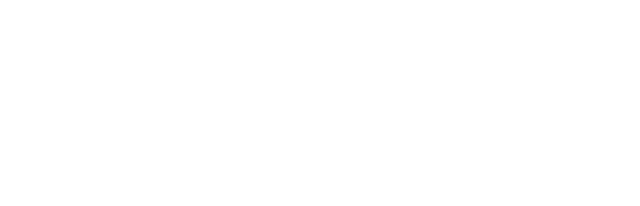
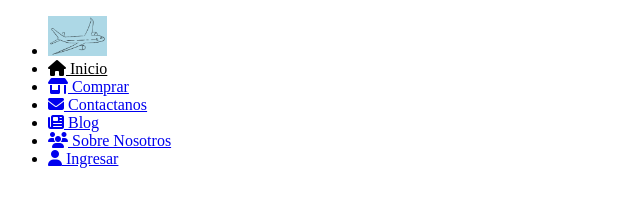
Before and after one commit to karolcordoba8267/AccesoriosViajesKJCS, a plain HTML site: page index.html in a window 1280 px wide. Shown: the whole page, without its empty margins (0-640 px from the left). Drawn offline with nearby package versions, Linux system fonts and the light colour scheme; a web font is replaced by a local one.

Commit message:
Menu Navegación

```diff
--- a/index.html
+++ b/index.html
@@ -33,7 +33,29 @@
 <body>
     <body>
         <main>
-
+            <!-- Navegación -->
+            <nav>
+                <ul class="ul">
+                    <li class="li">
+                        <img src="assets/avion.png" alt="Logo"
+                            style="width: 80; height: 40px;">
+                    </li>
+                    <li class="li"><a class="active" href="#inicio"
+                            style="color: black;"><i
+                                class="fa-solid fa-house"></i> Inicio</a></li>
+                    <li class="li"><a href="#compar"><i
+                                class="fa-solid fa-shop"></i> Comprar</a></li>
+                    <li class="li"><a href="#contact"><i
+                                class="fa-solid fa-envelope"></i>
+                            Contactanos</a></li>
+                    <li class="li"><a href="#blog"><i
+                                class="fa-solid fa-newspaper"></i> Blog</a></li>
+                    <li class="li"><a href="#about"><i class="fas fa-users"></i>
+                            Sobre Nosotros </a></li>
+                    <li class="li" id="inicioSesion"><a href="html/login.html"><i
+                                class="fa-solid fa-user"></i> Ingresar</a></li>
+                </ul>
+            </nav>
         </main>
 
         <!-- Enlace al script JavaScript -->
```
